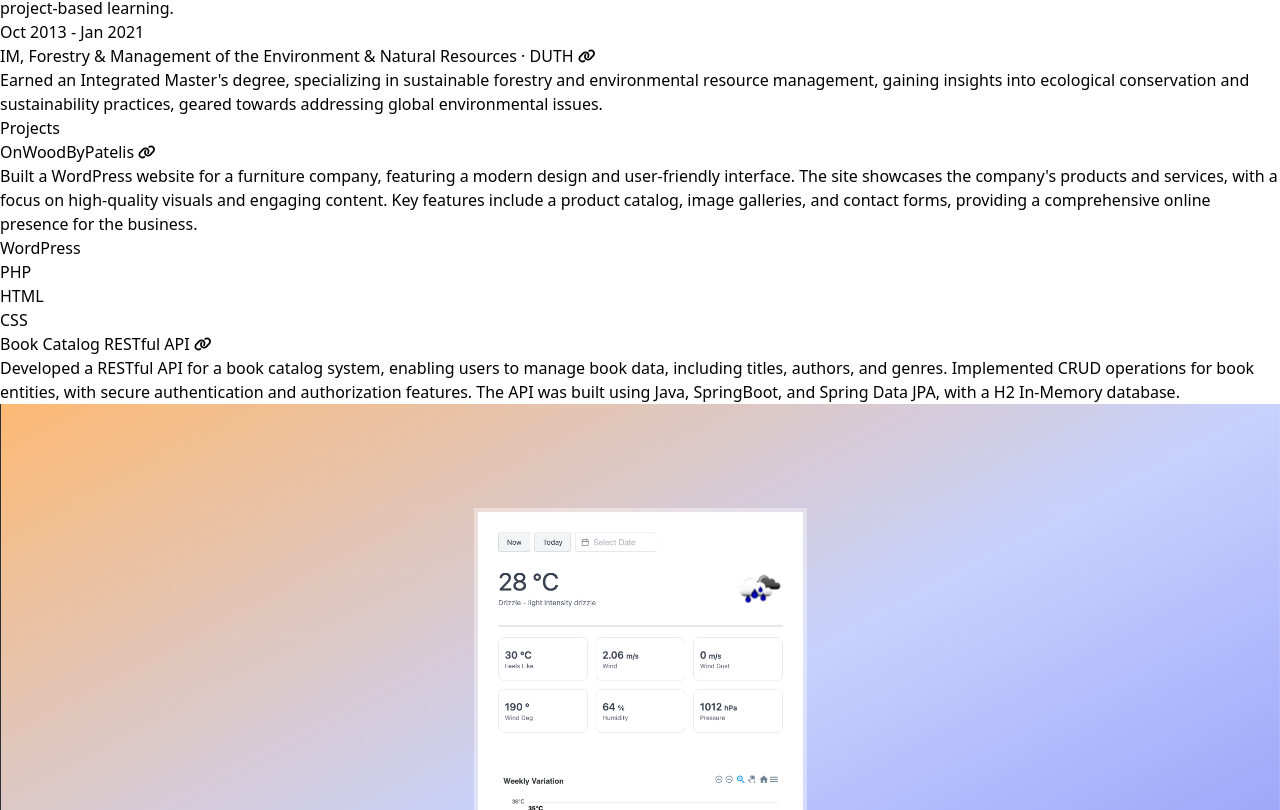
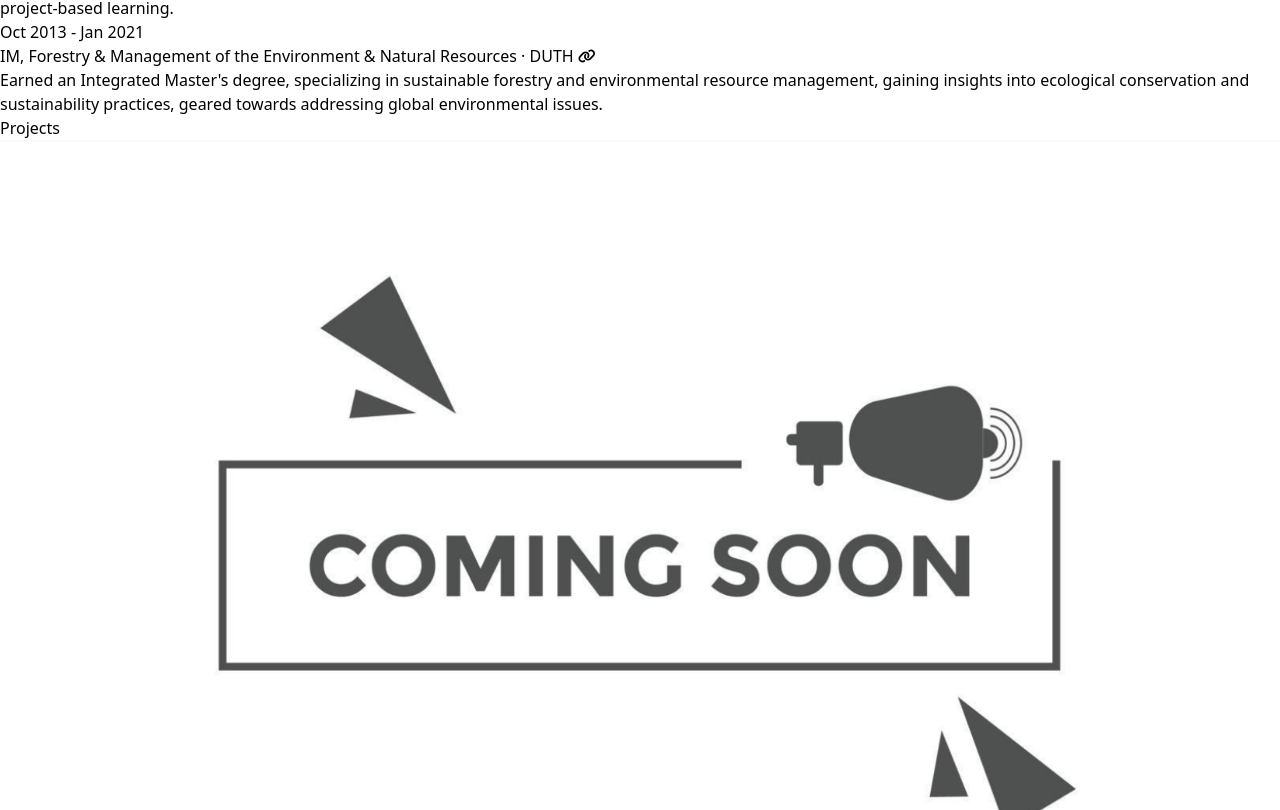
Before and after one commit to vvasileios/Portfolio, a Vue app: page / in a window 1280 px wide. Shown: the part 1950-2760 px from the top of the page. Built offline with nearby package versions, Linux system fonts and the light colour scheme.

Commit message:
add project icons/fix sizes

```diff
--- a/src/components/shared/LinkCard.vue
+++ b/src/components/shared/LinkCard.vue
@@ -46,10 +46,10 @@ defineProps({
     target="_blank"
     rel="noopener noreferrer"
   >
-    <div class="col-span-2 pr-1">
+    <div class="col-span-2 pr-2">
       <img
         v-if="icon"
-        class="rounded group-hover:border-2 group-hover:border-teal-300"
+        class="h-20 w-full object-cover rounded group-hover:border-2 group-hover:border-teal-300"
         :src="icon"
         alt="Icon"
       />
--- a/src/content/PortfolioContent.js
+++ b/src/content/PortfolioContent.js
@@ -76,6 +76,8 @@ export const educationContent = {
 };
 
 import WeatherWidget from "/assets/images/WeatherWidget.png";
+import Timeseries from "/assets/images/Timeseries.png";
+import ComingSoon from "/assets/images/ComingSoon.png";
 
 export const projectsContent = {
   id: "projects",
@@ -83,7 +85,7 @@ export const projectsContent = {
   projects: [
     {
       key: "1",
-      icon: "",
+      icon: ComingSoon,
       title: "OnWoodByPatelis",
       link: "https://onwoodbypatelis.com",
       description:
@@ -92,9 +94,9 @@ export const projectsContent = {
     },
     {
       key: "2",
-      icon: "",
+      icon: ComingSoon,
       title: "Book Catalog RESTful API",
-      link: "",
+      link: "https://github.com/vvasileios/book-catalog",
       description:
         "Developed a RESTful API for a book catalog system, enabling users to manage book data, including titles, authors, and genres. Implemented CRUD operations for book entities, with secure authentication and authorization features. The API was built using Java, SpringBoot, and Spring Data JPA, with a H2 In-Memory database.",
     },
@@ -109,7 +111,7 @@ export const projectsContent = {
     },
     {
       key: "4",
-      icon: "",
+      icon: Timeseries,
       title: "Time-Series Visualization",
       link: "https://github.com/vvasileios/timeseries-visualization",
       description:
```
Also changed, not shown: public/assets/images/ComingSoon.png (added), public/assets/images/Timeseries.png (added).
